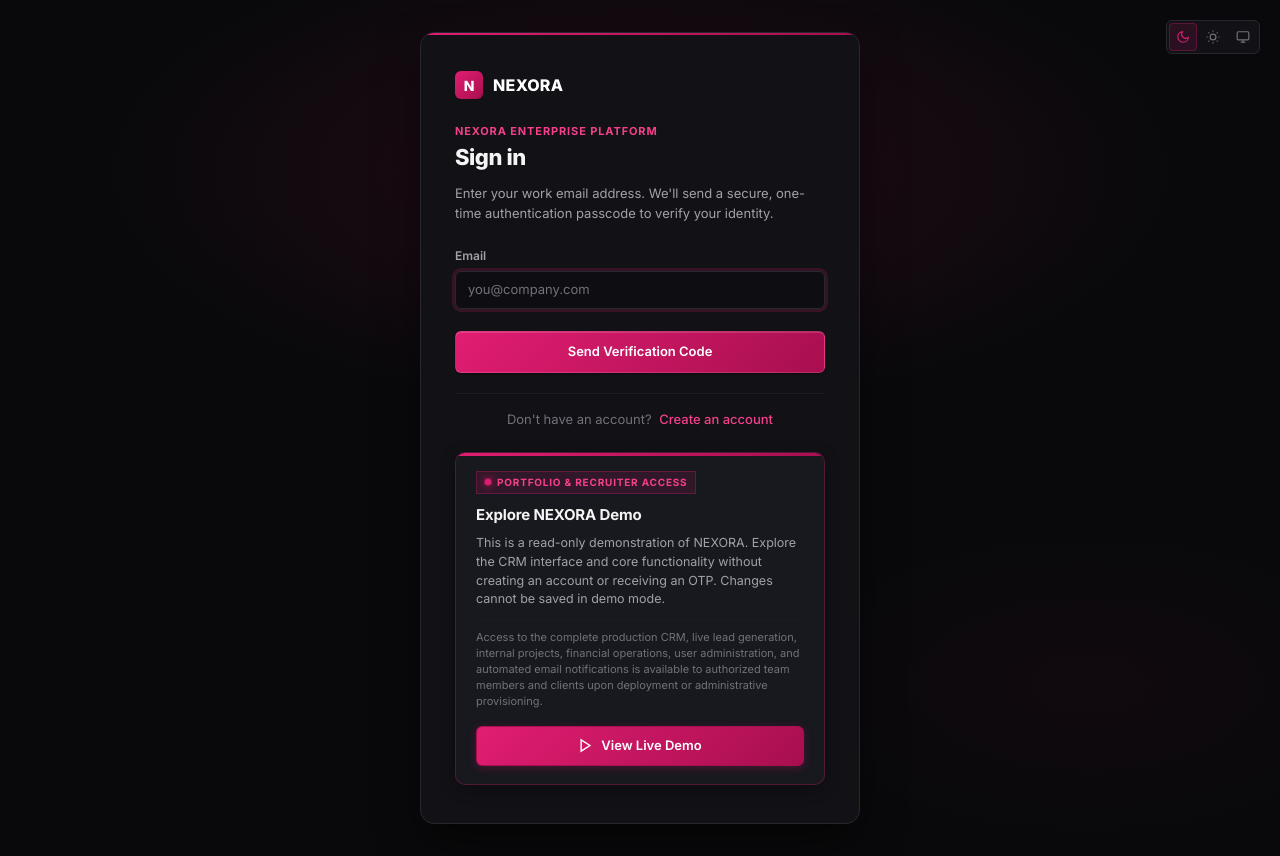
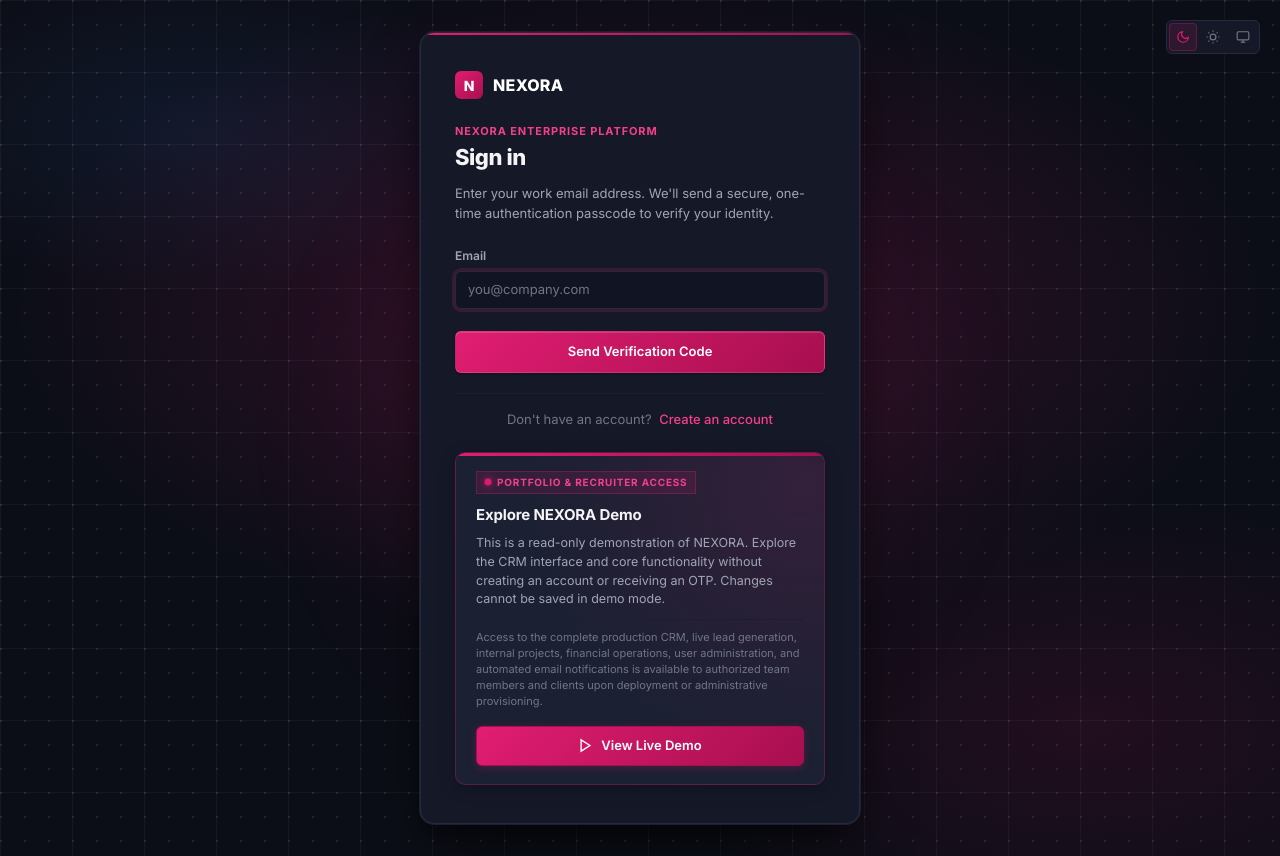
Before and after one commit to riiiyaah10/nexora-crm, a Django app: page /accounts/login/ in a window 1280 px wide. Run offline with Django 5.2, Linux system fonts and the light colour scheme.

Commit message:
style: enrich dark and light themes with enterprise patterns, textures, and non-flat palettes

```diff
--- a/static/css/app.css
+++ b/static/css/app.css
@@ -7,26 +7,26 @@
 
 /* Inter font loaded via <link> in base.html — no render-blocking @import */
 
-/* Default Theme: Dark Mode */
+/* Default Theme: Dark Mode (Rich Textured Obsidian - Not Flat Black) */
 :root,
 :root[data-theme="dark"] {
   /* Surfaces */
-  --bg: #09090B;
-  --bg-secondary: #0D0D12;
-  --surface: #111116;
-  --surface-elevated: #18181F;
-  --surface-hover: #202028;
+  --bg: #0C0E17;
+  --bg-secondary: #111422;
+  --surface: #151827;
+  --surface-elevated: #1B2032;
+  --surface-hover: #22283E;
 
   /* Borders */
-  --border: #27272F;
-  --border-subtle: #1C1C23;
-  --border-active: #3A3A45;
+  --border: #252A3E;
+  --border-subtle: #1B1F30;
+  --border-active: #38405A;
   --border-focus: #E11D72;
 
   /* Text */
-  --text-primary: #F4F4F5;
-  --text-secondary: #A1A1AA;
-  --text-muted: #71717A;
+  --text-primary: #F4F4F6;
+  --text-secondary: #A0A5B5;
+  --text-muted: #707588;
 
   /* NEXORA Brand Magenta Palette */
   --accent: #E11D72;
@@ -34,7 +34,7 @@
   --accent-dark: #A80F4F;
   --accent-soft: rgba(225, 29, 114, 0.12);
   --accent-border: rgba(225, 29, 114, 0.28);
-  --accent-glow: 0 0 20px rgba(225, 29, 114, 0.20);
+  --accent-glow: 0 0 20px rgba(225, 29, 114, 0.22);
   --accent-gradient: linear-gradient(135deg, #E11D72 0%, #A80F4F 100%);
   --accent-gradient-hover: linear-gradient(135deg, #F43F8A 0%, #E11D72 100%);
 
@@ -60,43 +60,45 @@
   --info-text: #93c5fd;
 
   /* Shadows */
-  --shadow-card: 0 1px 3px rgba(0, 0, 0, 0.5), 0 6px 16px rgba(0, 0, 0, 0.3);
-  --shadow-dropdown: 0 12px 30px rgba(0, 0, 0, 0.75), 0 4px 10px rgba(0, 0, 0, 0.5);
+  --shadow-card: 0 1px 3px rgba(0, 0, 0, 0.4), 0 6px 18px rgba(0, 0, 0, 0.25), inset 0 1px 0 rgba(255, 255, 255, 0.05);
+  --shadow-dropdown: 0 12px 32px rgba(0, 0, 0, 0.75), 0 4px 12px rgba(0, 0, 0, 0.5);
   --shadow-btn: 0 1px 2px rgba(0, 0, 0, 0.4), inset 0 1px 0 rgba(255, 255, 255, 0.15);
 
-  /* Background Gradient */
-  --bg-mesh:
-    radial-gradient(ellipse 80% 50% at 50% -20%, rgba(225, 29, 114, 0.07), transparent 70%),
-    radial-gradient(ellipse 50% 40% at 90% 90%, rgba(168, 15, 79, 0.05), transparent 60%);
-}
-
-/* Light Mode Foundation */
+  /* Enterprise Patterns, Textures & Atmospheric Lighting (Dark) */
+  --pattern-dot-color: rgba(255, 255, 255, 0.095);
+  --pattern-grid-color: rgba(255, 255, 255, 0.042);
+  --pattern-glow-top: radial-gradient(ellipse 75% 45% at 50% 0%, rgba(225, 29, 114, 0.18), transparent 70%);
+  --pattern-glow-accent: radial-gradient(ellipse 60% 50% at 90% 90%, rgba(168, 15, 79, 0.12), transparent 60%);
+  --pattern-glow-ambient: radial-gradient(ellipse 50% 40% at 10% 85%, rgba(59, 130, 246, 0.07), transparent 55%);
+}
+
+/* Light Mode Foundation (Architectural Slate - Not Flat White) */
 :root[data-theme="light"] {
   /* Surfaces */
-  --bg: #F6F6F7;
-  --bg-secondary: #ECECEF;
+  --bg: #EEF1F6;
+  --bg-secondary: #E3E7F0;
   --surface: #FFFFFF;
   --surface-elevated: #FFFFFF;
-  --surface-hover: #F0F0F4;
+  --surface-hover: #ECEFF5;
 
   /* Borders */
-  --border: #E4E4E7;
-  --border-subtle: #EBEBEF;
-  --border-active: #D4D4D8;
+  --border: #D7DEE9;
+  --border-subtle: #E2E7EF;
+  --border-active: #CBD3E0;
   --border-focus: #E11D72;
 
   /* Text */
-  --text-primary: #18181B;
-  --text-secondary: #52525B;
-  --text-muted: #71717A;
+  --text-primary: #151824;
+  --text-secondary: #525866;
+  --text-muted: #6E7587;
 
   /* NEXORA Brand Magenta Palette */
   --accent: #E11D72;
   --accent-light: #F43F8A;
   --accent-dark: #A80F4F;
   --accent-soft: rgba(225, 29, 114, 0.08);
-  --accent-border: rgba(225, 29, 114, 0.22);
-  --accent-glow: 0 0 16px rgba(225, 29, 114, 0.15);
+  --accent-border: rgba(225, 29, 114, 0.24);
+  --accent-glow: 0 0 18px rgba(225, 29, 114, 0.16);
   --accent-gradient: linear-gradient(135deg, #E11D72 0%, #A80F4F 100%);
   --accent-gradient-hover: linear-gradient(135deg, #F43F8A 0%, #E11D72 100%);
 
@@ -122,14 +124,16 @@
   --info-text: #1e40af;
 
   /* Shadows */
-  --shadow-card: 0 1px 3px rgba(0, 0, 0, 0.06), 0 4px 12px rgba(0, 0, 0, 0.03);
-  --shadow-dropdown: 0 10px 25px rgba(0, 0, 0, 0.12), 0 4px 10px rgba(0, 0, 0, 0.06);
-  --shadow-btn: 0 1px 2px rgba(0, 0, 0, 0.12), inset 0 1px 0 rgba(255, 255, 255, 0.2);
-
-  /* Background Gradient */
-  --bg-mesh:
-    radial-gradient(ellipse 80% 50% at 50% -20%, rgba(225, 29, 114, 0.03), transparent 70%),
-    radial-gradient(ellipse 50% 40% at 90% 90%, rgba(244, 63, 138, 0.02), transparent 60%);
+  --shadow-card: 0 1px 3px rgba(15, 23, 42, 0.05), 0 4px 14px rgba(15, 23, 42, 0.03);
+  --shadow-dropdown: 0 10px 25px rgba(15, 23, 42, 0.12), 0 4px 10px rgba(15, 23, 42, 0.06);
+  --shadow-btn: 0 1px 2px rgba(15, 23, 42, 0.10), inset 0 1px 0 rgba(255, 255, 255, 0.2);
+
+  /* Enterprise Patterns, Textures & Atmospheric Lighting (Light) */
+  --pattern-dot-color: rgba(15, 23, 42, 0.095);
+  --pattern-grid-color: rgba(15, 23, 42, 0.045);
+  --pattern-glow-top: radial-gradient(ellipse 75% 45% at 50% 0%, rgba(225, 29, 114, 0.08), transparent 70%);
+  --pattern-glow-accent: radial-gradient(ellipse 60% 50% at 90% 90%, rgba(139, 92, 246, 0.06), transparent 60%);
+  --pattern-glow-ambient: radial-gradient(ellipse 50% 40% at 10% 85%, rgba(59, 130, 246, 0.04), transparent 55%);
 }
 
 /* Constants shared across themes */
@@ -161,11 +165,30 @@ html, body {
   overflow-x: hidden;
 }
 
-/* Background Subtle Mesh Gradient */
+/* Multi-Layered Enterprise Patterns & Atmospheric Textures */
 body {
+  background-color: var(--bg);
   background-image:
-    radial-gradient(ellipse 80% 50% at 50% -20%, rgba(225, 29, 114, 0.08), transparent 70%),
-    radial-gradient(ellipse 50% 40% at 90% 90%, rgba(168, 15, 79, 0.04), transparent 60%);
+    var(--pattern-glow-top),
+    var(--pattern-glow-accent),
+    var(--pattern-glow-ambient),
+    radial-gradient(circle at 1px 1px, var(--pattern-dot-color) 1.25px, transparent 0),
+    linear-gradient(to right, var(--pattern-grid-color) 1px, transparent 1px),
+    linear-gradient(to bottom, var(--pattern-grid-color) 1px, transparent 1px);
+  background-size:
+    100% 100%,
+    100% 100%,
+    100% 100%,
+    24px 24px,
+    72px 72px,
+    72px 72px;
+  background-position:
+    0 0,
+    0 0,
+    0 0,
+    0 0,
+    0 0,
+    0 0;
   background-attachment: fixed;
 }
 
@@ -322,6 +345,8 @@ aside {
   width: var(--sidebar-width);
   background-color: var(--bg-secondary);
   border-right: 1px solid var(--border);
+  backdrop-filter: blur(16px);
+  -webkit-backdrop-filter: blur(16px);
   display: flex;
   flex-direction: column;
   padding: 20px 16px 16px;
@@ -1532,13 +1557,56 @@ tbody tr:hover {
   padding: 32px 16px;
   background-color: var(--bg);
   background-image:
-    radial-gradient(ellipse 60% 40% at 50% 20%, var(--accent-soft), transparent 70%),
-    radial-gradient(ellipse 40% 30% at 85% 80%, rgba(168, 15, 79, 0.05), transparent 60%);
+    radial-gradient(ellipse 70% 55% at 50% 36%, rgba(225, 29, 114, 0.20), transparent 70%),
+    radial-gradient(ellipse 55% 45% at 85% 85%, rgba(168, 15, 79, 0.14), transparent 60%),
+    radial-gradient(ellipse 45% 35% at 15% 15%, rgba(59, 130, 246, 0.09), transparent 55%),
+    radial-gradient(circle at 1px 1px, var(--pattern-dot-color) 1.35px, transparent 0),
+    linear-gradient(to right, var(--pattern-grid-color) 1px, transparent 1px),
+    linear-gradient(to bottom, var(--pattern-grid-color) 1px, transparent 1px);
+  background-size:
+    100% 100%,
+    100% 100%,
+    100% 100%,
+    24px 24px,
+    72px 72px,
+    72px 72px;
+  position: relative;
+  overflow: hidden;
+}
+
+:root[data-theme="light"] .public-page {
+  background-image:
+    radial-gradient(ellipse 70% 55% at 50% 36%, rgba(225, 29, 114, 0.08), transparent 70%),
+    radial-gradient(ellipse 55% 45% at 85% 85%, rgba(139, 92, 246, 0.05), transparent 60%),
+    radial-gradient(ellipse 45% 35% at 15% 15%, rgba(59, 130, 246, 0.04), transparent 55%),
+    radial-gradient(circle at 1px 1px, var(--pattern-dot-color) 1.3px, transparent 0),
+    linear-gradient(to right, var(--pattern-grid-color) 1px, transparent 1px),
+    linear-gradient(to bottom, var(--pattern-grid-color) 1px, transparent 1px);
+}
+
+.public-page::before {
+  content: "";
+  position: absolute;
+  top: 50%;
+  left: 50%;
+  transform: translate(-50%, -50%);
+  width: 720px;
+  height: 720px;
+  background: radial-gradient(circle, rgba(225, 29, 114, 0.14) 0%, rgba(225, 29, 114, 0.03) 45%, transparent 70%);
+  pointer-events: none;
+  filter: blur(50px);
+  z-index: 0;
+}
+
+:root[data-theme="light"] .public-page::before {
+  background: radial-gradient(circle, rgba(225, 29, 114, 0.065) 0%, rgba(225, 29, 114, 0.015) 45%, transparent 70%);
 }
 
 .public-box {
   width: 100%;
   max-width: 440px;
+  position: relative;
+  z-index: 1;
 }
 
 .auth-card {
@@ -1546,9 +1614,22 @@ tbody tr:hover {
   border: 1px solid var(--border);
   border-radius: var(--radius-lg);
   padding: 38px 34px;
-  box-shadow: 0 20px 50px -10px rgba(0, 0, 0, 0.7);
+  box-shadow:
+    0 0 0 1px var(--border-subtle),
+    0 24px 60px -12px rgba(0, 0, 0, 0.70),
+    0 12px 24px -8px rgba(0, 0, 0, 0.40);
   position: relative;
   overflow: hidden;
+  backdrop-filter: blur(16px);
+  -webkit-backdrop-filter: blur(16px);
+}
+
+:root[data-theme="light"] .auth-card {
+  background-color: rgba(255, 255, 255, 0.95);
+  box-shadow:
+    0 0 0 1px var(--border-subtle),
+    0 20px 50px -12px rgba(15, 23, 42, 0.09),
+    0 8px 20px -6px rgba(15, 23, 42, 0.05);
 }
 
 .auth-card::before {
@@ -1943,12 +2024,20 @@ tbody tr:hover {
   margin-top: 22px;
   padding: 18px 20px;
   background-color: var(--surface-elevated);
+  background-image: radial-gradient(circle at 95% 10%, var(--accent-soft), transparent 60%);
   border: 1px solid var(--accent-border);
   border-radius: var(--radius-md);
   box-shadow: 0 4px 16px rgba(0, 0, 0, 0.25);
   text-align: left;
   position: relative;
   overflow: hidden;
+}
+
+:root[data-theme="light"] .demo-login-box {
+  background-color: #F8FAFD;
+  background-image: radial-gradient(circle at 95% 10%, rgba(225, 29, 114, 0.06), transparent 60%);
+  border-color: rgba(225, 29, 114, 0.28);
+  box-shadow: 0 4px 16px rgba(15, 23, 42, 0.04);
 }
 
 .demo-login-box::before {
```
